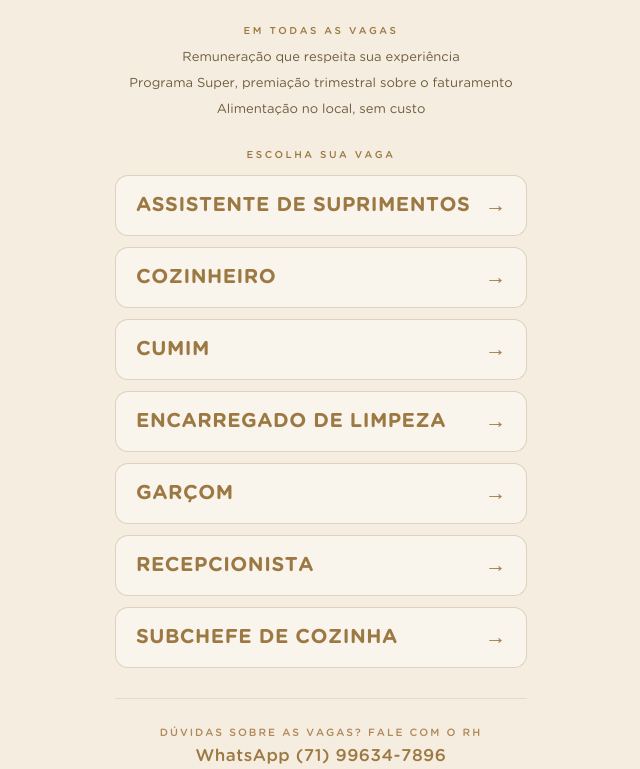
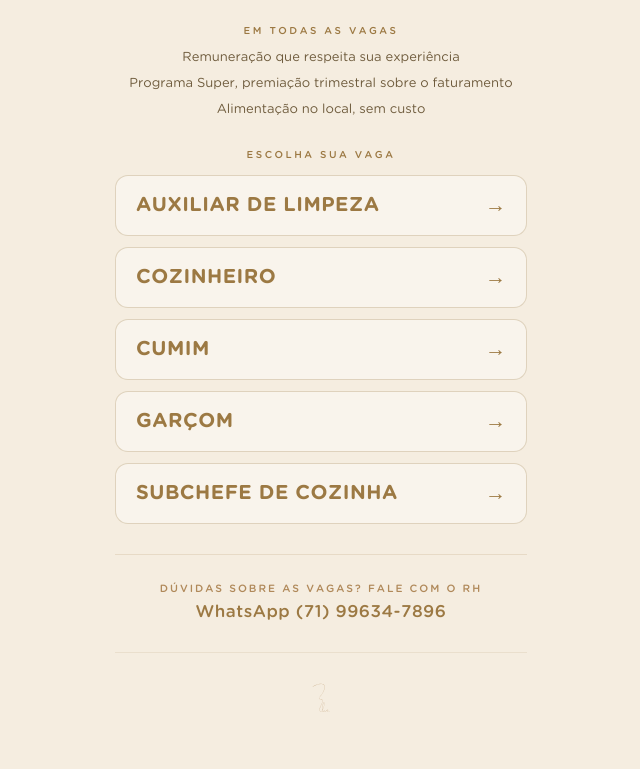
Before and after one commit to grupoa7/vagas-blue, a plain HTML site: page index.html in a window 1280 px wide. Shown: the part 337-1106 px from the top of the page, without its empty margins (319-959 px from the left). Drawn offline with Linux system fonts and the light colour scheme.

Commit message:
Portal Blue: lista de vagas atualizada (sai Assistente de Suprimentos, Encarregado de Limpeza, Recepcionista; entra Auxiliar de Limpeza)

```diff
--- a/index.html
+++ b/index.html
@@ -65,8 +65,8 @@
 
   <div class="secao">Escolha sua vaga</div>
   <div class="vagas">
-      <a class="vaga" href="detalhes-vaga-assistente-suprimentos.html">
-        <span class="cargo">ASSISTENTE DE SUPRIMENTOS</span>
+      <a class="vaga" href="detalhes-vaga-asg.html">
+        <span class="cargo">AUXILIAR DE LIMPEZA</span>
         <span class="arrow">&rarr;</span>
       </a>
       <a class="vaga" href="detalhes-vaga-cozinheiro.html">
@@ -77,16 +77,8 @@
         <span class="cargo">CUMIM</span>
         <span class="arrow">&rarr;</span>
       </a>
-      <a class="vaga" href="detalhes-vaga-encarregado-limpeza.html">
-        <span class="cargo">ENCARREGADO DE LIMPEZA</span>
-        <span class="arrow">&rarr;</span>
-      </a>
       <a class="vaga" href="detalhes-vaga-garcom.html">
         <span class="cargo">GARÇOM</span>
-        <span class="arrow">&rarr;</span>
-      </a>
-      <a class="vaga" href="detalhes-vaga-recepcionista.html">
-        <span class="cargo">RECEPCIONISTA</span>
         <span class="arrow">&rarr;</span>
       </a>
       <a class="vaga" href="detalhes-vaga-subchefe-cozinha.html">
```
